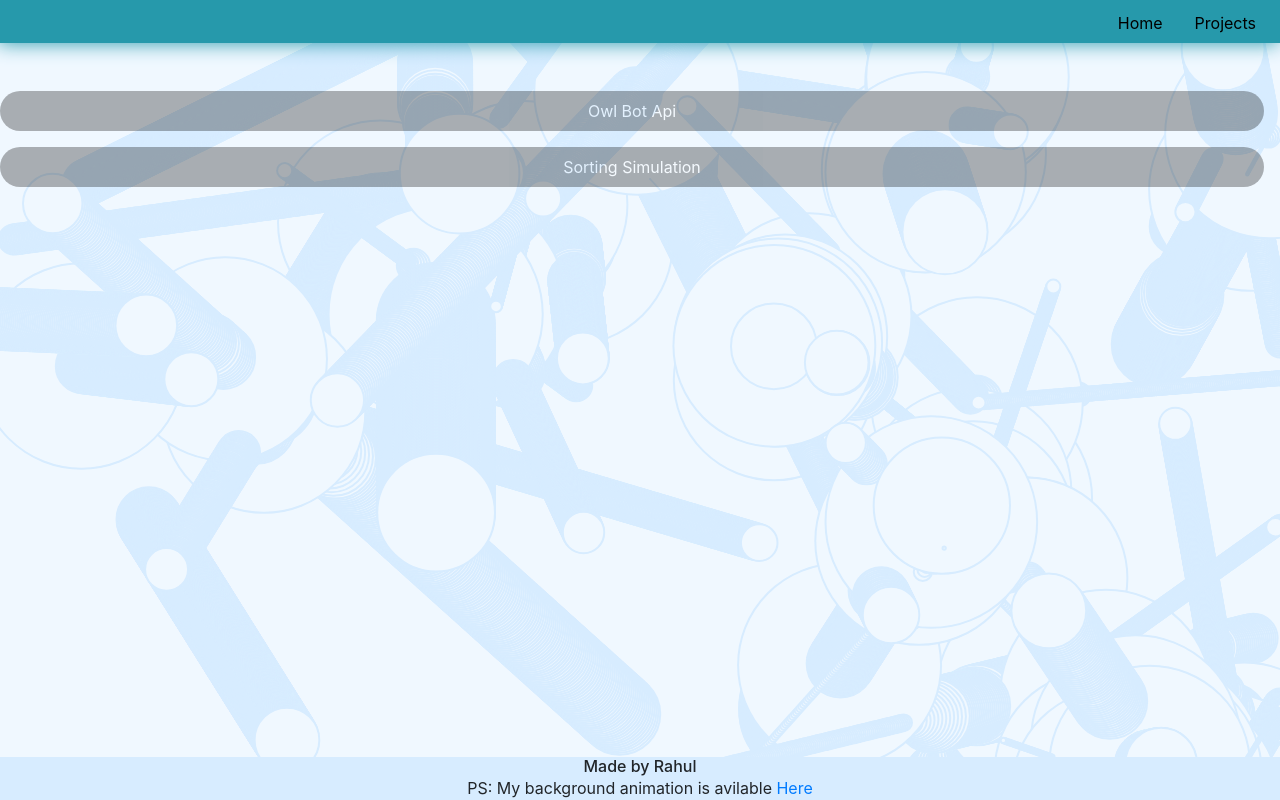
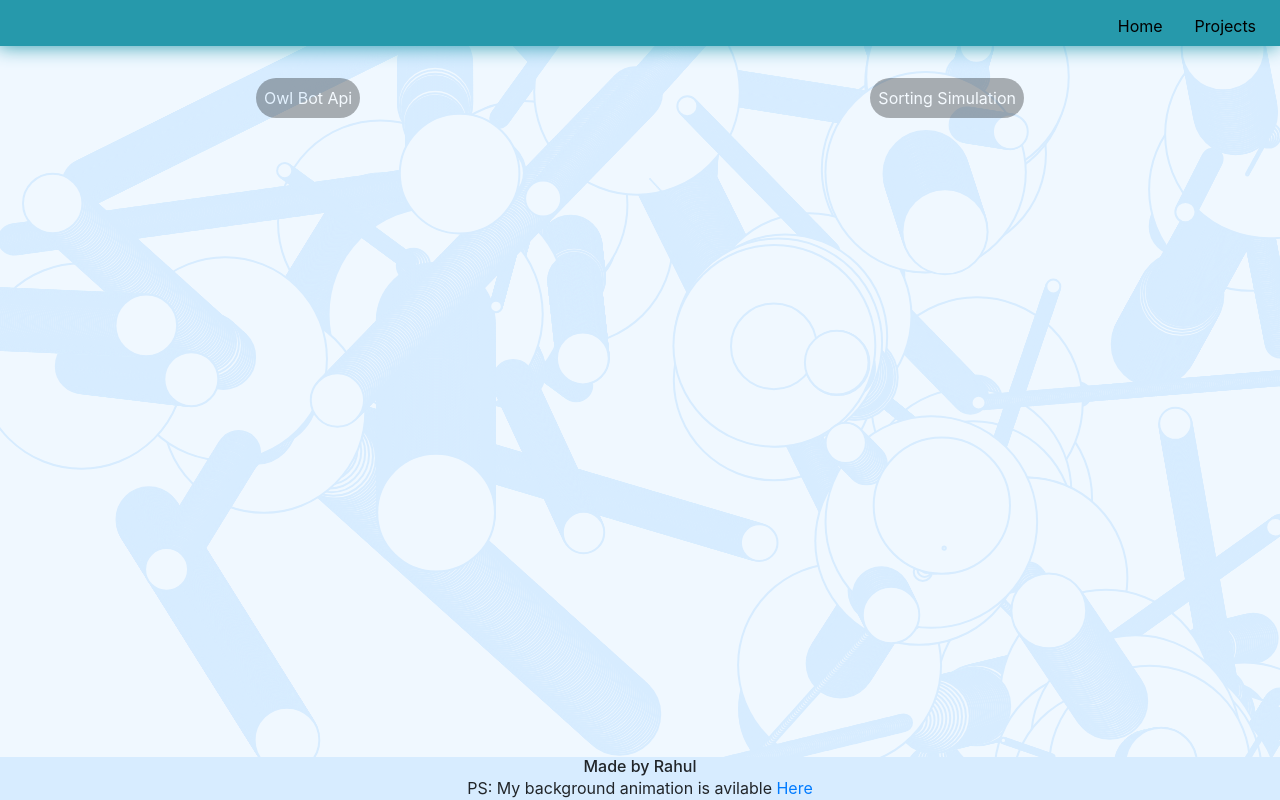
Before and after one commit to ishiiyuuta/ishiiyuuta.github.io, an Angular app: page /js-projects in a window 1280 px wide. Built offline with nearby package versions, Linux system fonts and the light colour scheme.

Commit message:
header fix

```diff
--- a/src/app/header/header.component.css
+++ b/src/app/header/header.component.css
@@ -10,23 +10,24 @@
     justify-content: space-between;
 
 }
-.mynavbar ul div a{
+.navbar-links a{
     text-decoration: none;
     padding: 0.5em;
     color: black;
     border-radius: 4em;
     display: inline-block;
-    margin-top: 0.2em;
+    margin-top: 0.4em;
     margin-right:  1em;
 }
-.mynavbar ul div a:hover{
+.navbar-links a:hover{
     text-decoration: none;
     background-color: black;
     opacity: 0.7;
     color: white;
 }
+
 .navbar-icon{
-    margin-left: 1em;
+    margin: 3px 1em;
 }
 
 .navbar-links{
--- a/src/app/header/header.component.html
+++ b/src/app/header/header.component.html
@@ -2,7 +2,9 @@
 
     <ul>
         <div class="navbar-icon">
-            <img src="../../favicon.ico" alt="">
+            <a routerLink="/">
+                <img src="../../favicon.ico" alt="">
+            </a>
         </div>
         <div class="navbar-links">
             <a routerLink="/">Home</a>
--- a/src/app/jsprojecgts/jsprojecgts.component.css
+++ b/src/app/jsprojecgts/jsprojecgts.component.css
@@ -1,10 +1,14 @@
+.projects-container {
+    margin: 0;
+    padding: 0;
+    margin-top: 2em;
+}
 .projects-container ul{
     margin: 0;
     padding: 0;
     display: flex;
     flex-direction: column;
     text-align: center;
-    margin-top: 2em;
 }
 
 .projects-container ul a{
@@ -14,7 +18,7 @@
     opacity: 0.3;
     color: white;
     border-radius: 4em;
-    margin-top: 1em;
+    /* margin-top: 1em; */
 }
 .projects-container ul a:hover{
     text-decoration: none;
@@ -25,9 +29,14 @@
 }
 
 @media only screen and (min-width: 700px) {
+    .projects-container {
+        width: 60%;
+        margin: 2em auto;
+    }
     .projects-container ul{
-        justify-content: flex-end;
-        margin-right: 1em;
+        flex-direction: row;
+        justify-content:  space-between;
+        width: auto;
     }
     .projects-container ul a{
         border: none;
--- a/src/app/jsprojecgts/jsprojecgts.component.html
+++ b/src/app/jsprojecgts/jsprojecgts.component.html
@@ -1,6 +1,6 @@
 <div class="projects-container">
     <ul>
-        <a href="">Owl Bot Api</a>
-        <a href="">Sorting Simulation</a>
+        <a routerLink="/owl-api">Owl Bot Api</a>
+        <a routerLink="/sorting-simulation">Sorting Simulation</a>
     </ul>
 </div>
```
